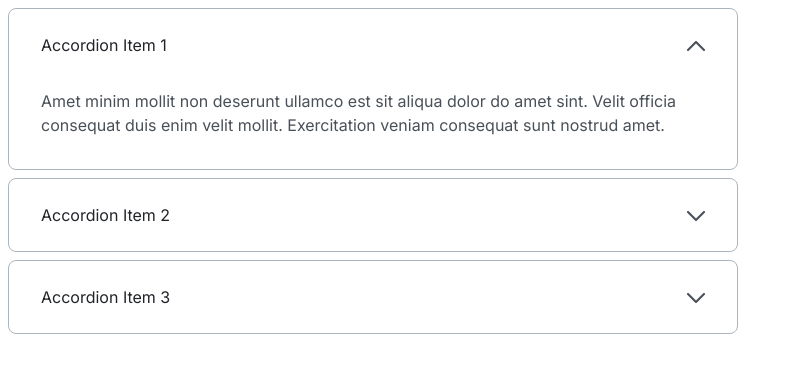
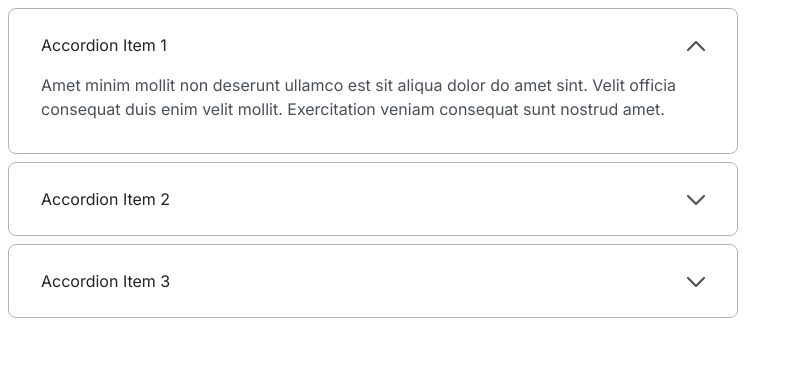
Before and after one commit to js-tasks-ru/htmlcss-20220919_mariya71, a website: page 03-lection1/02-accordion/index.html in a window 1280 px wide. Shown: the whole page, without its empty margins (0-793 px from the left). Drawn offline with Linux system fonts and the light colour scheme.

Commit message:
аккордион правки

```diff
--- a/03-lection1/02-accordion/accordion.css
+++ b/03-lection1/02-accordion/accordion.css
@@ -59,6 +59,6 @@
     font-size: 16px;
     line-height: 24px;
     color: var(--grey-4);
-    padding-top: 16px;
+    margin-top: 16px;
 
 }
```
